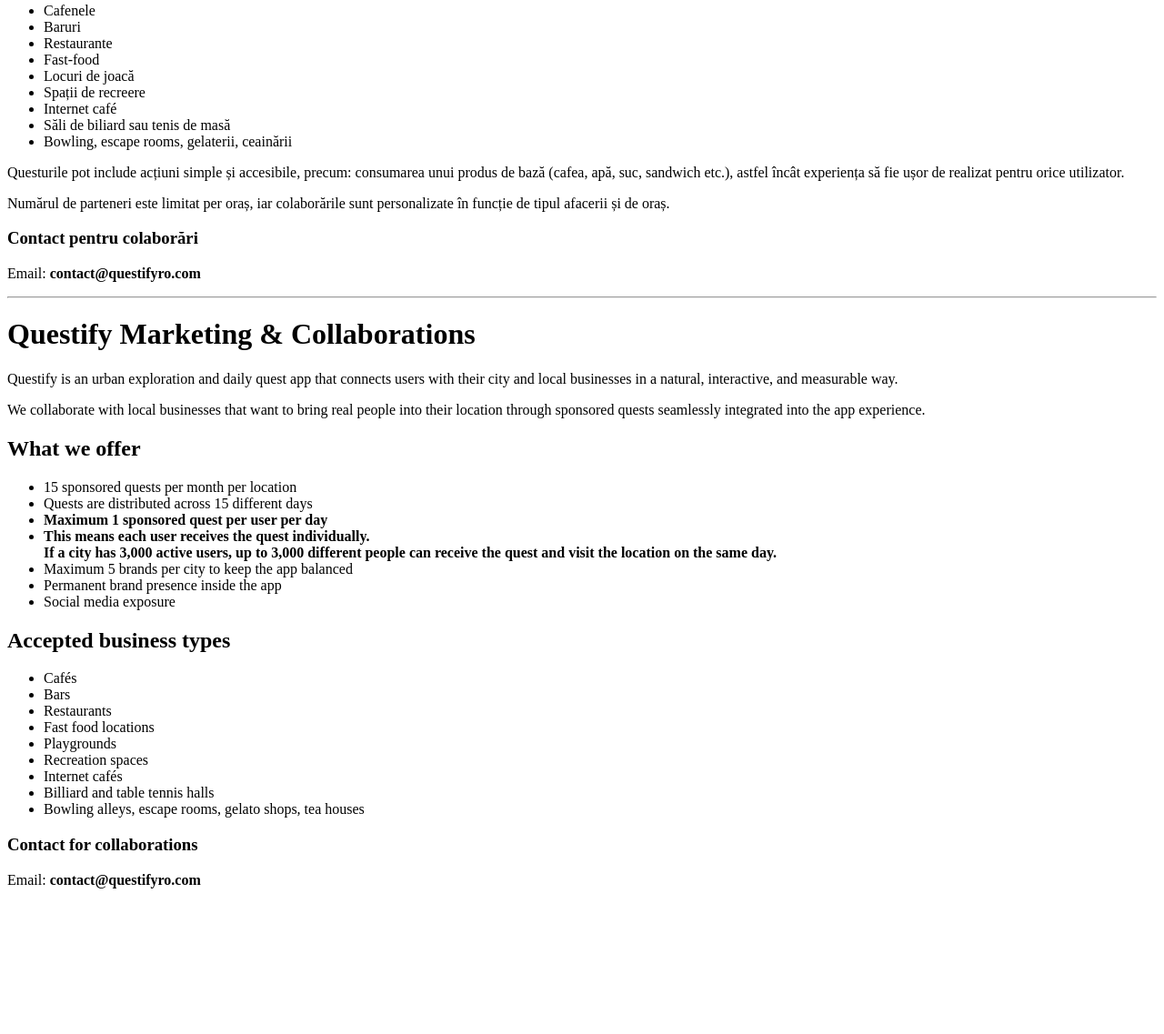
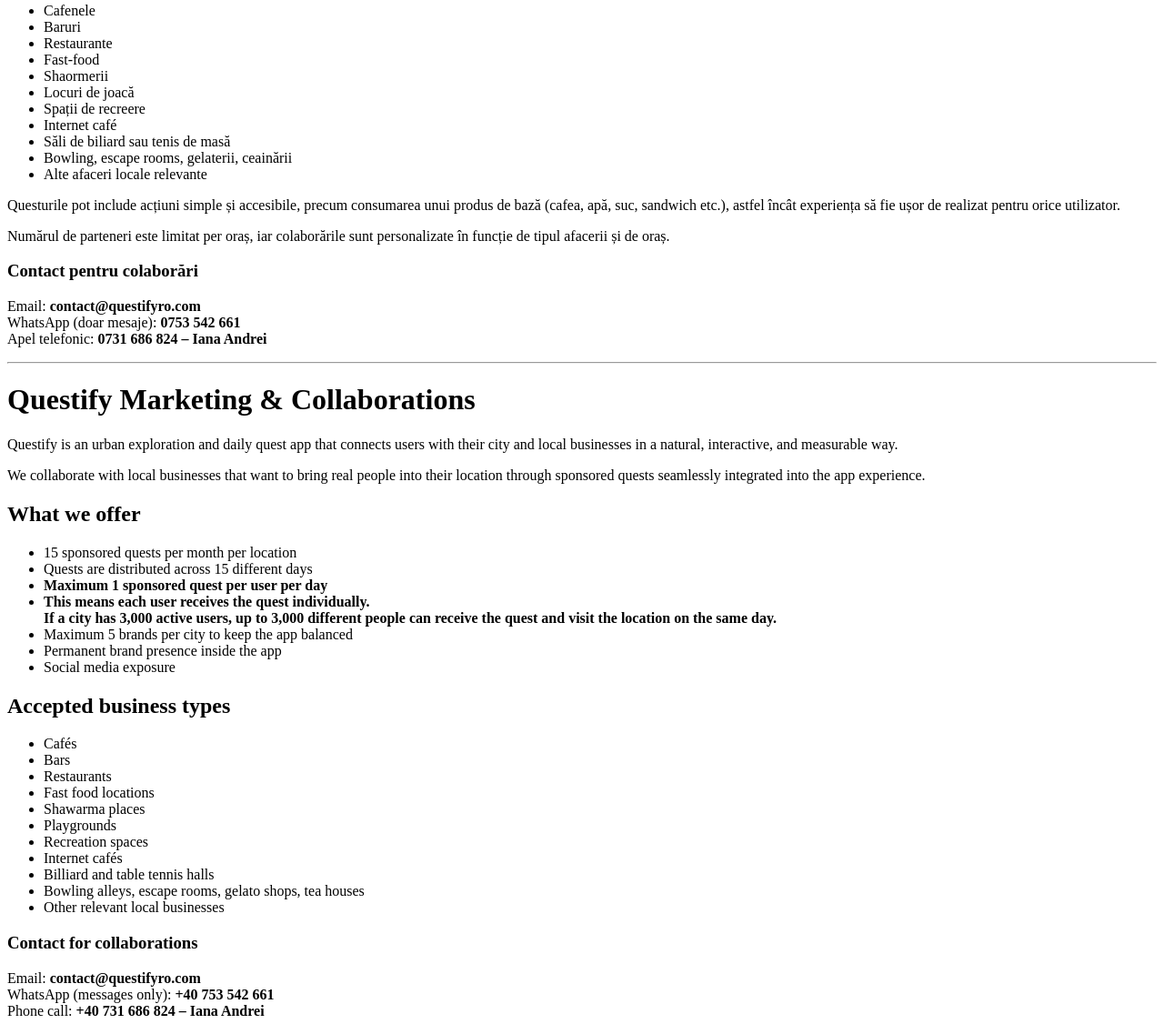
Before and after one commit to questifyro/marketing, a plain HTML site: page index.html in a window 1280 px wide. Shown: the part 407-1544 px from the top of the page at 91% size. Before the commit the page ends 1400 px from the top, so only its background shows below. Drawn offline with Linux system fonts and the light colour scheme.

Commit message:
Update index.html

```diff
--- a/index.html
+++ b/index.html
@@ -40,15 +40,17 @@
     <li>Baruri</li>
     <li>Restaurante</li>
     <li>Fast-food</li>
+    <li>Shaormerii</li>
     <li>Locuri de joacă</li>
     <li>Spații de recreere</li>
     <li>Internet café</li>
     <li>Săli de biliard sau tenis de masă</li>
     <li>Bowling, escape rooms, gelaterii, ceainării</li>
+    <li>Alte afaceri locale relevante</li>
 </ul>
 
 <p>
-Questurile pot include acțiuni simple și accesibile, precum:
+Questurile pot include acțiuni simple și accesibile, precum
 consumarea unui produs de bază (cafea, apă, suc, sandwich etc.),
 astfel încât experiența să fie ușor de realizat pentru orice utilizator.
 </p>
@@ -60,7 +62,9 @@
 
 <h3>Contact pentru colaborări</h3>
 <p>
-Email: <strong>contact@questifyro.com</strong>
+Email: <strong>contact@questifyro.com</strong><br>
+WhatsApp (doar mesaje): <strong>0753 542 661</strong><br>
+Apel telefonic: <strong>0731 686 824 – Iana Andrei</strong>
 </p>
 
 <hr>
@@ -100,16 +104,20 @@
     <li>Bars</li>
     <li>Restaurants</li>
     <li>Fast food locations</li>
+    <li>Shawarma places</li>
     <li>Playgrounds</li>
     <li>Recreation spaces</li>
     <li>Internet cafés</li>
     <li>Billiard and table tennis halls</li>
     <li>Bowling alleys, escape rooms, gelato shops, tea houses</li>
+    <li>Other relevant local businesses</li>
 </ul>
 
 <h3>Contact for collaborations</h3>
 <p>
-Email: <strong>contact@questifyro.com</strong>
+Email: <strong>contact@questifyro.com</strong><br>
+WhatsApp (messages only): <strong>+40 753 542 661</strong><br>
+Phone call: <strong>+40 731 686 824 – Iana Andrei</strong>
 </p>
 
 </body>
```
